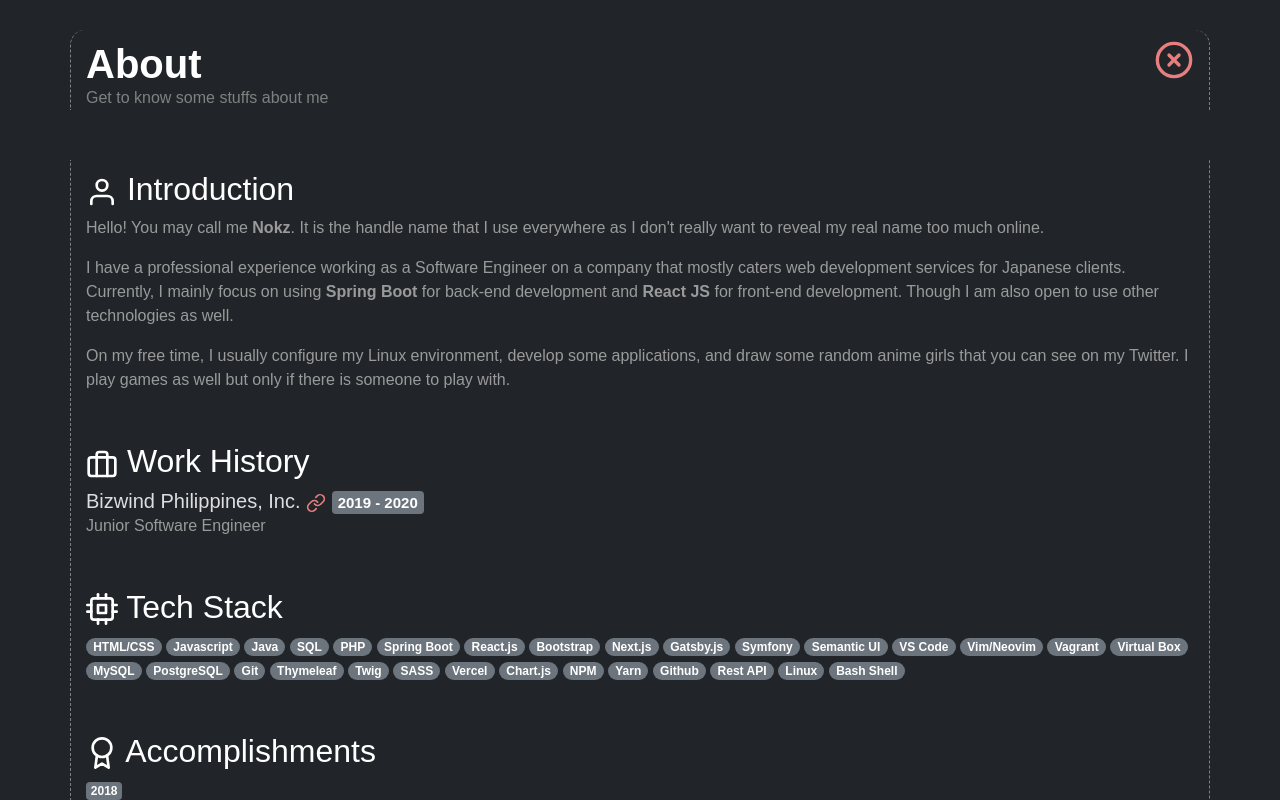
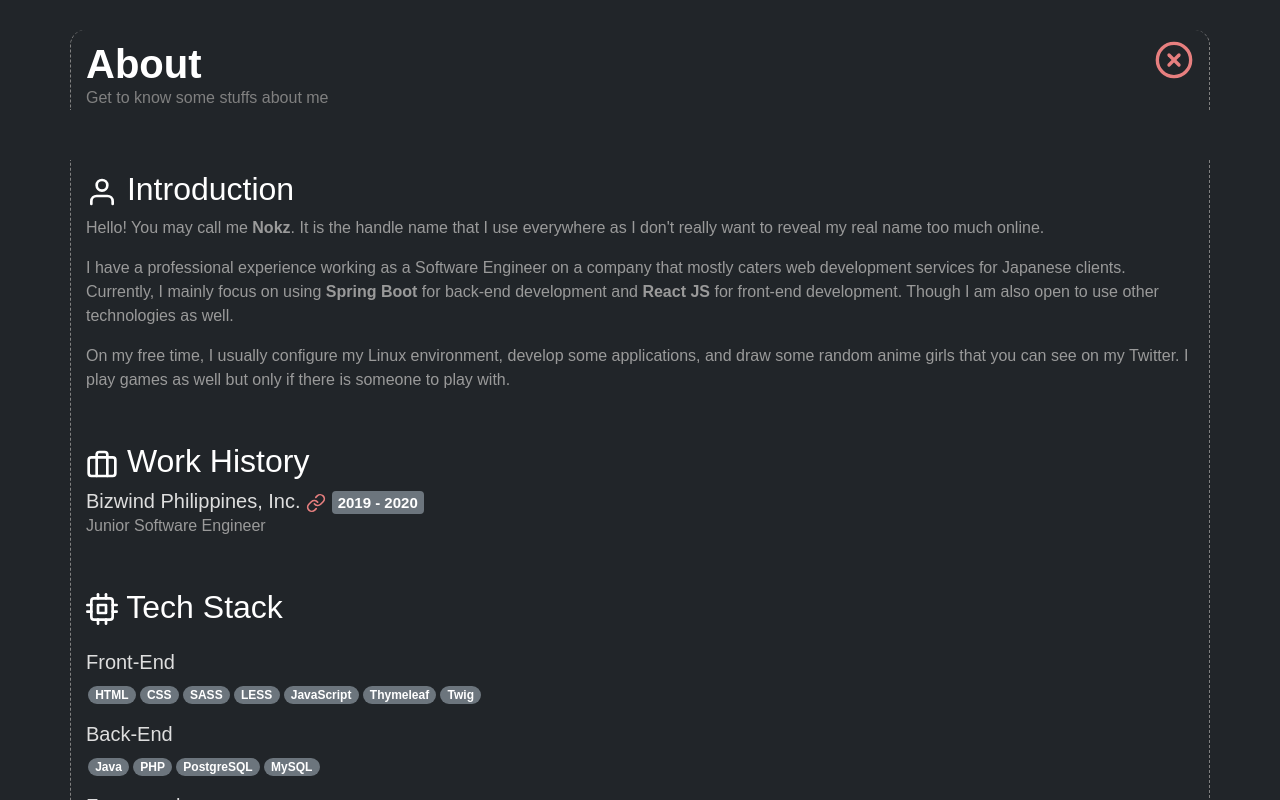
Before and after one commit to DreamWithNokz/nokz-portfolio, a Next.js app: page /about in a window 1280 px wide. Shown: the top 800 px of the page. Built offline with nearby package versions, Linux system fonts and the light colour scheme.

Commit message:
Update content on about page

```diff
--- a/pages/about.js
+++ b/pages/about.js
@@ -1,16 +1,86 @@
 import Head from "next/head";
 import { Container, Badge } from "react-bootstrap";
-import {
-  FiLink,
-  FiUser,
-  FiBriefcase,
-  FiCpu,
-  FiAward,
-  FiMonitor,
-} from "react-icons/fi";
+import { FiLink, FiUser, FiBriefcase, FiCpu, FiAward } from "react-icons/fi";
 import PageHeader from "../components/PageHeader";
 
-const About = () => (
+const About = () => {
+  const frontends = [
+    "HTML",
+    "CSS",
+    "SASS",
+    "LESS",
+    "JavaScript",
+    "Thymeleaf",
+    "Twig",
+  ];
+  const backends = ["Java", "PHP", "PostgreSQL", "MySQL"];
+  const frameworks = [
+    "ReactJS",
+    "NextJS",
+    "GatsbyJS",
+    "Spring Boot",
+    "Symfony",
+    "Semantic UI",
+  ];
+  const developments = [
+    "Git",
+    "Vagrant",
+    "VS Code",
+    "Vim",
+    "Github",
+    "Linux",
+    "Vercel",
+  ];
+
+  const getFrontEnds = (frontends) =>
+    frontends.map((frontend) => (
+      <Badge
+        pill
+        style={{ marginLeft: "2px", marginRight: "2px" }}
+        variant="secondary"
+        key={frontend}
+      >
+        {frontend}
+      </Badge>
+    ));
+
+  const getBackEnds = (backends) =>
+    backends.map((backend) => (
+      <Badge
+        pill
+        style={{ marginLeft: "2px", marginRight: "2px" }}
+        variant="secondary"
+        key={backend}
+      >
+        {backend}
+      </Badge>
+    ));
+
+  const getFrameworks = (frameworks) =>
+    frameworks.map((framework) => (
+      <Badge
+        pill
+        style={{ marginLeft: "2px", marginRight: "2px" }}
+        variant="secondary"
+        key={framework}
+      >
+        {framework}
+      </Badge>
+    ));
+
+  const getDevelopments = (developments) =>
+    developments.map((development) => (
+      <Badge
+        pill
+        style={{ marginLeft: "2px", marginRight: "2px" }}
+        variant="secondary"
+        key={development}
+      >
+        {development}
+      </Badge>
+    ));
+
+  return (
     <>
       <Head>
         <title>Nokz | About</title>
@@ -40,8 +110,8 @@ const About = () => (
             company that mostly caters web development services for Japanese
             clients. Currently, I mainly focus on using{" "}
             <strong>Spring Boot</strong> for back-end development and{" "}
-          <strong>React JS</strong> for front-end development. Though I am also
-          open to use other technologies as well.
+            <strong>React JS</strong> for front-end development. Though I am
+            also open to use other technologies as well.
           </p>
           <p className="about__text">
             On my free time, I usually configure my Linux environment, develop
@@ -70,120 +140,30 @@ const About = () => (
           <p className="about__position">Junior Software Engineer</p>
         </div>
 
-      <div className="about--add-space">
+        <div style={{marginBottom: "15px"}}>
           <h2 id="tech-stack">
             <FiCpu /> Tech Stack
           </h2>
-        <Badge pill variant="secondary">
-          HTML/CSS
-        </Badge>{" "}
-        <Badge pill variant="secondary">
-          Javascript
-        </Badge>{" "}
-        <Badge pill variant="secondary">
-          Java
-        </Badge>{" "}
-        <Badge pill variant="secondary">
-          SQL
-        </Badge>{" "}
-        <Badge pill variant="secondary">
-          PHP
-        </Badge>{" "}
-        <Badge pill variant="secondary">
-          Spring Boot
-        </Badge>{" "}
-        <Badge pill variant="secondary">
-          React.js
-        </Badge>{" "}
-        <Badge pill variant="secondary">
-          Bootstrap
-        </Badge>{" "}
-        <Badge pill variant="secondary">
-          Next.js
-        </Badge>{" "}
-        <Badge pill variant="secondary">
-          Gatsby.js
-        </Badge>{" "}
-        <Badge pill variant="secondary">
-          Symfony
-        </Badge>{" "}
-        <Badge pill variant="secondary">
-          Semantic UI
-        </Badge>{" "}
-        <Badge pill variant="secondary">
-          VS Code
-        </Badge>{" "}
-        <Badge pill variant="secondary">
-          Vim/Neovim
-        </Badge>{" "}
-        <Badge pill variant="secondary">
-          Vagrant
-        </Badge>{" "}
-        <Badge pill variant="secondary">
-          Virtual Box
-        </Badge>{" "}
-        <Badge pill variant="secondary">
-          MySQL
-        </Badge>{" "}
-        <Badge pill variant="secondary">
-          PostgreSQL
-        </Badge>{" "}
-        <Badge pill variant="secondary">
-          Git
-        </Badge>{" "}
-        <Badge pill variant="secondary">
-          Thymeleaf
-        </Badge>{" "}
-        <Badge pill variant="secondary">
-          Twig
-        </Badge>{" "}
-        <Badge pill variant="secondary">
-          SASS
-        </Badge>{" "}
-        <Badge pill variant="secondary">
-          Vercel
-        </Badge>{" "}
-        <Badge pill variant="secondary">
-          Chart.js
-        </Badge>{" "}
-        <Badge pill variant="secondary">
-          NPM
-        </Badge>{" "}
-        <Badge pill variant="secondary">
-          Yarn
-        </Badge>{" "}
-        <Badge pill variant="secondary">
-          Github
-        </Badge>{" "}
-        <Badge pill variant="secondary">
-          Rest API
-        </Badge>{" "}
-        <Badge pill variant="secondary">
-          Linux
-        </Badge>{" "}
-        <Badge pill variant="secondary">
-          Bash Shell
-        </Badge>{" "}
-      </div>
-
-      <div className="about--add-space">
-        <h2 id="accomplishments">
-          <FiAward /> Accomplishments
-        </h2>
-        <p className="about__text">
-          <Badge variant="secondary">2018</Badge>
-          <ul>
-            <li>
-              Android ATC – Android Certified Application Developer V7: AND-401
-            </li>
-            <li>
-              Oracle Workforce Development Program – Java SE 8 Programming
-            </li>
-          </ul>
-        </p>
+          <h5 className="pt-3" style={{ color: "#dedede" }}>
+            Front-End
+          </h5>
+          {getFrontEnds(frontends)}
+          <h5 className="pt-3" style={{ color: "#dedede" }}>
+            Back-End
+          </h5>
+          {getBackEnds(backends)}
+          <h5 className="pt-3" style={{ color: "#dedede" }}>
+            Frameworks
+          </h5>
+          {getFrameworks(frameworks)}
+          <h5 className="pt-3" style={{ color: "#dedede" }}>
+            Development
+          </h5>
+          {getDevelopments(developments)}
         </div>
       </Container>
     </>
   );
+};
 
 export default About;
--- a/pages/index.js
+++ b/pages/index.js
@@ -31,7 +31,11 @@ const Index = () => {
           <Col className="text-center">
             <MenuHeader title={"Nokz"} description={"< Software Engineer />"} />
             <hr className="separator" />
-            <MenuNav imgSrc={menuImgSrc} onNavHover={handleNavHover} onNavUnhover={handleNavUnhover} />
+            <MenuNav
+              imgSrc={menuImgSrc}
+              onNavHover={handleNavHover}
+              onNavUnhover={handleNavUnhover}
+            />
             <hr className="separator" />
             <MenuContacts />
           </Col>
```
Lines whose indentation alone changed are shown as unchanged.
